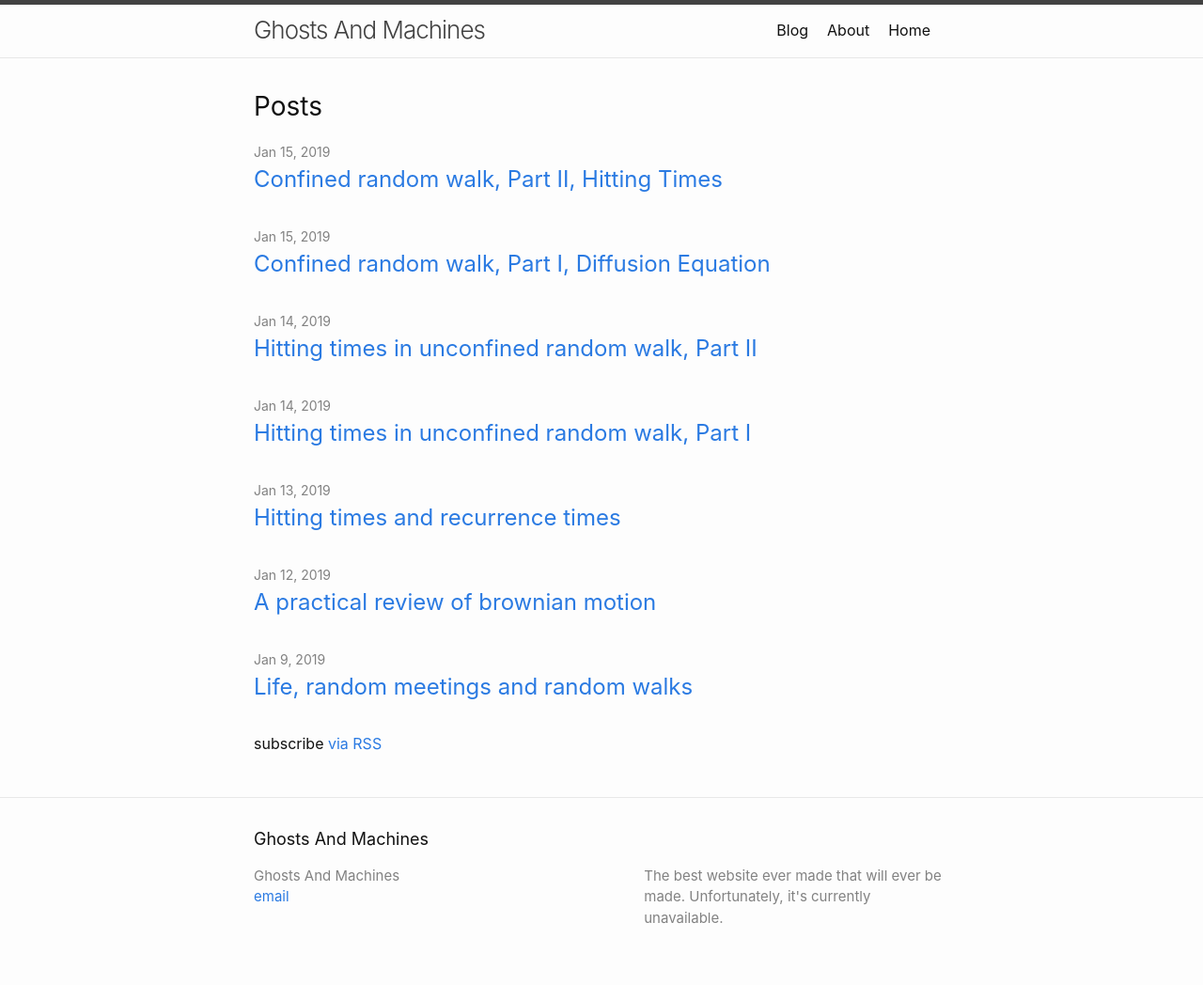
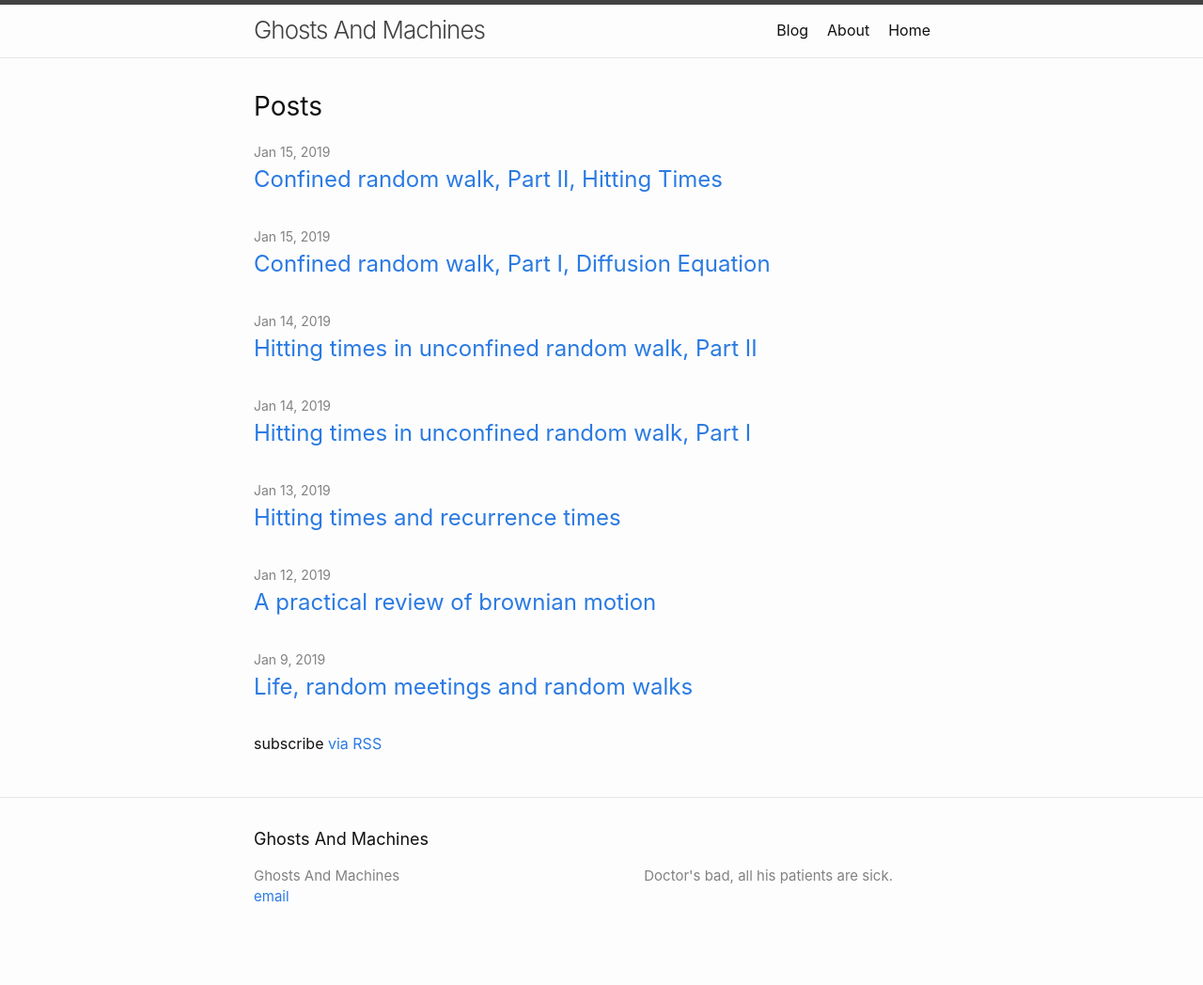
Before and after one commit to ghostsandmachines/ghostsandmachines.github.io, a Jekyll site: the page built from blog/index.html, in a window 1280 px wide. Shown: the whole page at 94% size. Built offline with Jekyll 4.4.1, drawn with Linux system fonts in a browser that asks for light colours; after the commit the page ends 1026 px from its top, so only the background shows below that.

Commit message:
description

```diff
--- a/_config.yml
+++ b/_config.yml
@@ -2,7 +2,7 @@ name: ghostsandmachines
 email: "ghostsandmachines@yahoo.com"
 url: "https://ghostsandmachines.github.io"
 baseurl: ""
-description: The best website ever made that will ever be made. Unfortunately, it's currently unavailable.
+description: Doctor's bad, all his patients are sick.
 title: Ghosts And Machines
 markdown: kramdown
 permalink: /blog/:year/:month/:day/:title
```
